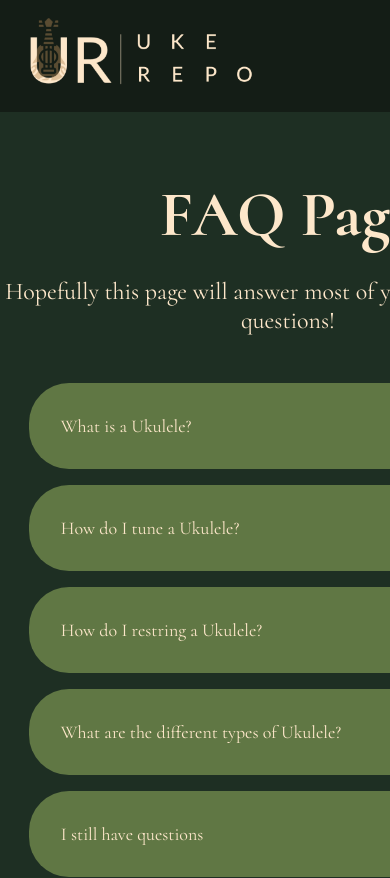
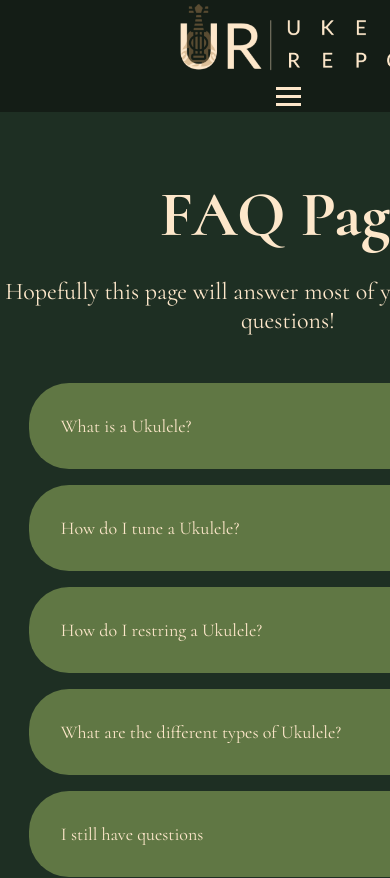
Before and after one commit to emwu1024/ukulele-react, a React (Vite) app: page /faq in a window 390 px wide. Shown: the top 878 px of the page. Built offline with nearby package versions, Linux system fonts and the light colour scheme.

Commit message:
fix navbar (partial fox)

```diff
--- a/src/components/Carousel/Carousel.css
+++ b/src/components/Carousel/Carousel.css
@@ -4,7 +4,6 @@
   max-width: 100vw;
   /* min-width: 100vw; */
   width: 100%;
-  margin: 0 auto;
   box-sizing: border-box;
 }
 
--- a/src/components/Navbar/NavBar.jsx
+++ b/src/components/Navbar/NavBar.jsx
@@ -1,23 +1,34 @@
-import React from "react";
+import React, { useState } from "react";
 import { NavLink } from "react-router-dom";
 import "./Navbar.css";
 
 const Navbar = () => {
+  const [isActive, setIsActive] = useState(false);
+
+  const toggleMenu = () => {
+    setIsActive((prevIsActive) => !prevIsActive);
+  };
+
   return (
-    <>
-      {/*  Navbar  */}
     <nav className="navbar">
       <div className="navbar-container">
-          <a href="/" id="navbar-logo">
-            <img src="logo-transparent-beige4.png" alt="Ukulele Repo Logo" />
-            {/* <i className="fa-solid fa-guitar"></i>Ukulele */}
-          </a>
-          <div className="navbar-toggle" id="mobile-menu">
+        <NavLink to="/" id="navbar-logo">
+          <img
+            src="logo-transparent-beige4.png"
+            alt="Ukulele Repo Logo"
+            height="80px"
+          />
+        </NavLink>
+        <div
+          className={`navbar-toggle ${isActive ? "is-active" : ""}`}
+          id="mobile-menu"
+          onClick={toggleMenu}
+        >
           <span className="bar"></span>
           <span className="bar"></span>
           <span className="bar"></span>
         </div>
-          <ul className="navbar-menu">
+        <ul className={`navbar-menu ${isActive ? "active" : ""}`}>
           <li className="navbar-item">
             <NavLink to="/" className="navbar-links">
               Home
@@ -41,7 +52,6 @@ const Navbar = () => {
         </ul>
       </div>
     </nav>
-    </>
   );
 };
 
--- a/src/components/Navbar/Navbar.css
+++ b/src/components/Navbar/Navbar.css
@@ -17,17 +17,16 @@
   justify-content: space-between;
   z-index: 1;
   width: 100%;
-  max-width: 1300px;
   margin: 0 auto;
   padding: 0 50px;
 }
 
 #navbar-logo {
-  display: flex;
+  /* display: flex; */
   cursor: pointer;
   text-decoration: none;
   object-fit: fill;
-  height: 80px;
+  height: 80px !important;
 }
 
 /* Old text based logo */
@@ -107,83 +106,53 @@
   transition: all 0.4s ease;
 }
 
+/* Mobile Responsibr Styling */
+/* currently broken WIP */
 @media screen and (max-width: 960px) {
   .navbar-container {
-    display: flex;
-    justify-content: space-between;
-    z-index: 1;
-    width: 100%;
-    max-width: 1300px;
-    padding: 0;
+    flex-direction: column;
+    align-items: center;
   }
 
   .navbar-menu {
-    display: grid;
-    grid-template-columns: auto;
+    display: none;
+    list-style: none;
+    padding: 0;
     margin: 0;
     width: 100%;
-    position: absolute;
-    top: -10000px;
-    opacity: 0;
-    transition: all 0.5s ease;
-    height: 50vh;
-    z-index: -1;
+    text-align: center;
   }
 
   .navbar-menu.active {
-    background: #12261b;
-    top: 100%;
-    opacity: 1;
-    transition: all 0.5s ease;
-    height: 50vh;
-    font-size: 1.6rem;
+    display: block;
+  }
+
+  .navbar-item {
+    width: 100%;
+    height: 50px;
+  }
+
+  .navbar-links {
+    display: block;
+    width: 100%;
+    padding: 1rem;
+    text-align: center;
   }
 
   #navbar-logo {
-    padding-left: 25px;
+    padding-left: 10px;
   }
 
   .navbar-toggle .bar {
+    display: block;
     width: 25px;
     height: 3px;
     margin: 5px auto;
     transition: all 0.3s ease-in-out;
-    color: #fde7ca;
-  }
-
-  .navbar-item {
-    width: 100%;
-  }
-
-  .navbar-links {
-    text-align: center;
-    padding: 2rem;
-    width: 100%;
-    display: table;
+    background-color: #fde7ca;
   }
 
   #mobile-menu {
-    position: absolute;
-    top: 20%;
-    right: 5%;
-    transform: translate(5%, 20%);
-  }
-
-  .navbar-btn {
-    padding-bottom: 2rem;
-  }
-
-  .signup-btn {
-    display: flex;
-    justify-content: center;
-    align-items: center;
-    width: 80%;
-    height: 80px;
-    margin: 0;
-  }
-
-  .navbar-toggle .bar {
-    display: block;
     cursor: pointer;
   }
 
@@ -193,11 +162,9 @@
 
   #mobile-menu.is-active .bar:nth-child(1) {
     transform: translateY(8px) rotate(45deg);
-    transition: all 0.5s ease-in-out;
   }
 
   #mobile-menu.is-active .bar:nth-child(3) {
     transform: translateY(-8px) rotate(-45deg);
-    transition: all 0.5s ease-in-out;
   }
 }
--- a/src/styles.css
+++ b/src/styles.css
@@ -24,7 +24,6 @@ html {
     grid-template-columns: auto;
     align-items: center;
     justify-self: center;
-    margin: 0 auto;
     height: 90vh;
   }
 
```
Lines whose indentation alone changed are shown as unchanged.
